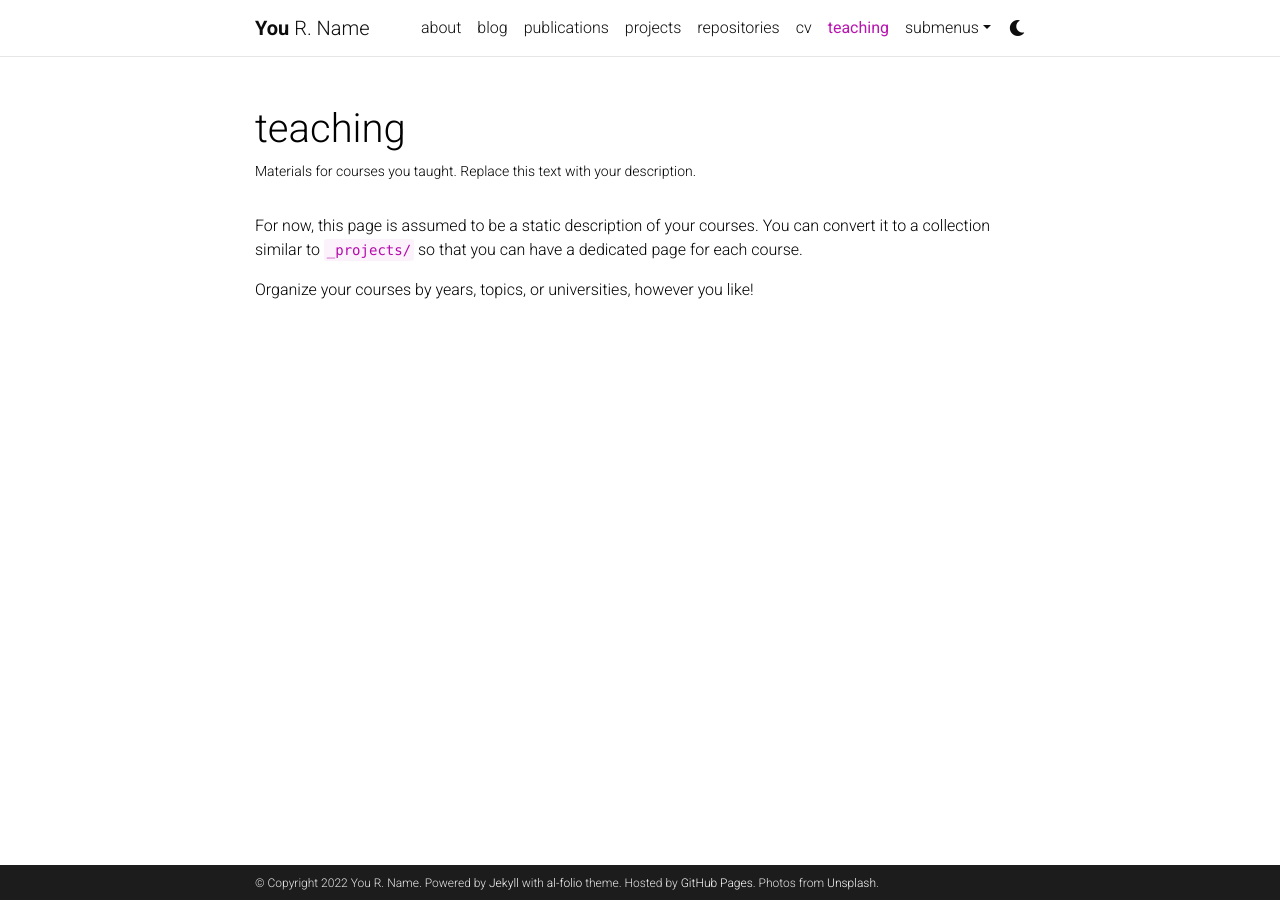
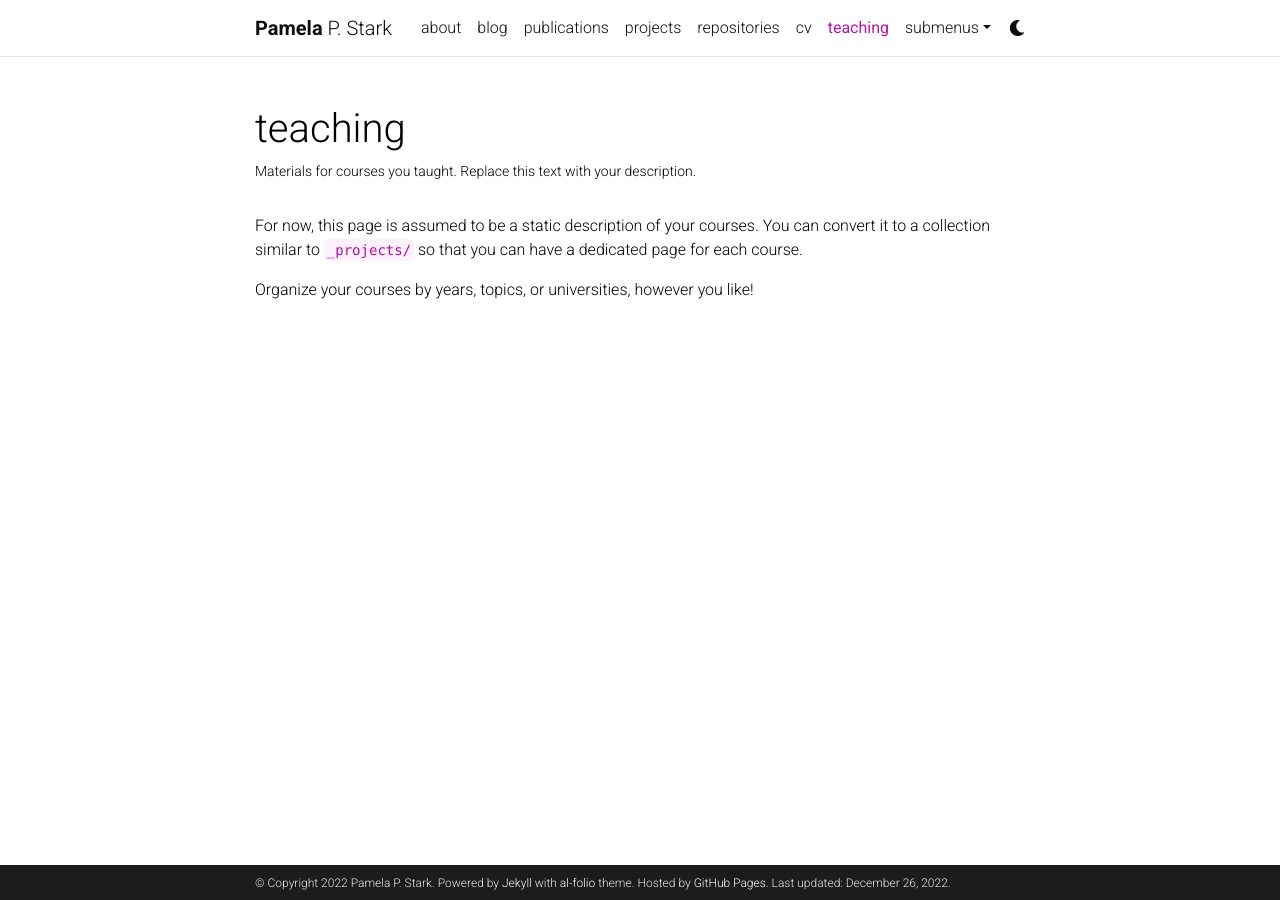
Before and after one commit to pamelastark/pamelastark.github.io, a Jekyll site: the page built from _pages/teaching.md, in a window 1280 px wide. Built offline with Jekyll 4.4.1, drawn with Linux system fonts in a browser that asks for light colours; comment, search, counter and statistics services are not loaded; a style sheet for code colours, icons or effects is not loaded.

Commit message:
Initial edits to theme

```diff
--- a/_config.yml
+++ b/_config.yml
@@ -3,24 +3,24 @@
 # -----------------------------------------------------------------------------
 
 title: blank # the website title (if blank, full name will be used instead)
-first_name: You
-middle_name: R.
-last_name: Name
-email: you@example.com
+first_name: Pamela
+middle_name: P.
+last_name: Stark
+email: pstark@mit.edu
 description: > # the ">" symbol means to ignore newlines until "footer_text:"
   A simple, whitespace theme for academics. Based on [*folio](https://github.com/bogoli/-folio) design.
 footer_text: >
   Powered by <a href="https://jekyllrb.com/" target="_blank">Jekyll</a> with <a href="https://github.com/alshedivat/al-folio">al-folio</a> theme.
   Hosted by <a href="https://pages.github.com/" target="_blank">GitHub Pages</a>.
-  Photos from <a href="https://unsplash.com" target="_blank">Unsplash</a>.
+#  Photos from <a href="https://unsplash.com" target="_blank">Unsplash</a>.
 keywords: jekyll, jekyll-theme, academic-website, portfolio-website  # add your own keywords or leave empty
 
 lang: en # the language of your site (for example: en, fr, cn, ru, etc.)
-icon: ⚛️  # the emoji used as the favicon (alternatively, provide image name in /assets/img/)
+icon: 💫 # the emoji used as the favicon (alternatively, provide image name in /assets/img/)
 
-url: https://alshedivat.github.io # the base hostname & protocol for your site
-baseurl: /al-folio # the subpath of your site, e.g. /blog/
-last_updated: false # set to true if you want to display last updated in the footer
+url: https://pamelastark.github.io # the base hostname & protocol for your site
+baseurl:  # the subpath of your site, e.g. /blog/
+last_updated: true # set to true if you want to display last updated in the footer
 impressum_path:  # set to path to include impressum link in the footer, use the same path as permalink in a page, helps to conform with EU GDPR
 
 # -----------------------------------------------------------------------------
@@ -33,7 +33,7 @@
 
 # repo color theme
 repo_theme_light: default       # https://github.com/anuraghazra/github-readme-stats/blob/master/themes/README.md
-repo_theme_dark: dark           # https://github.com/anuraghazra/github-readme-stats/blob/master/themes/README.md
+repo_theme_dark: slateorange           # https://github.com/anuraghazra/github-readme-stats/blob/master/themes/README.md
 
 # -----------------------------------------------------------------------------
 # RSS Feed
```
